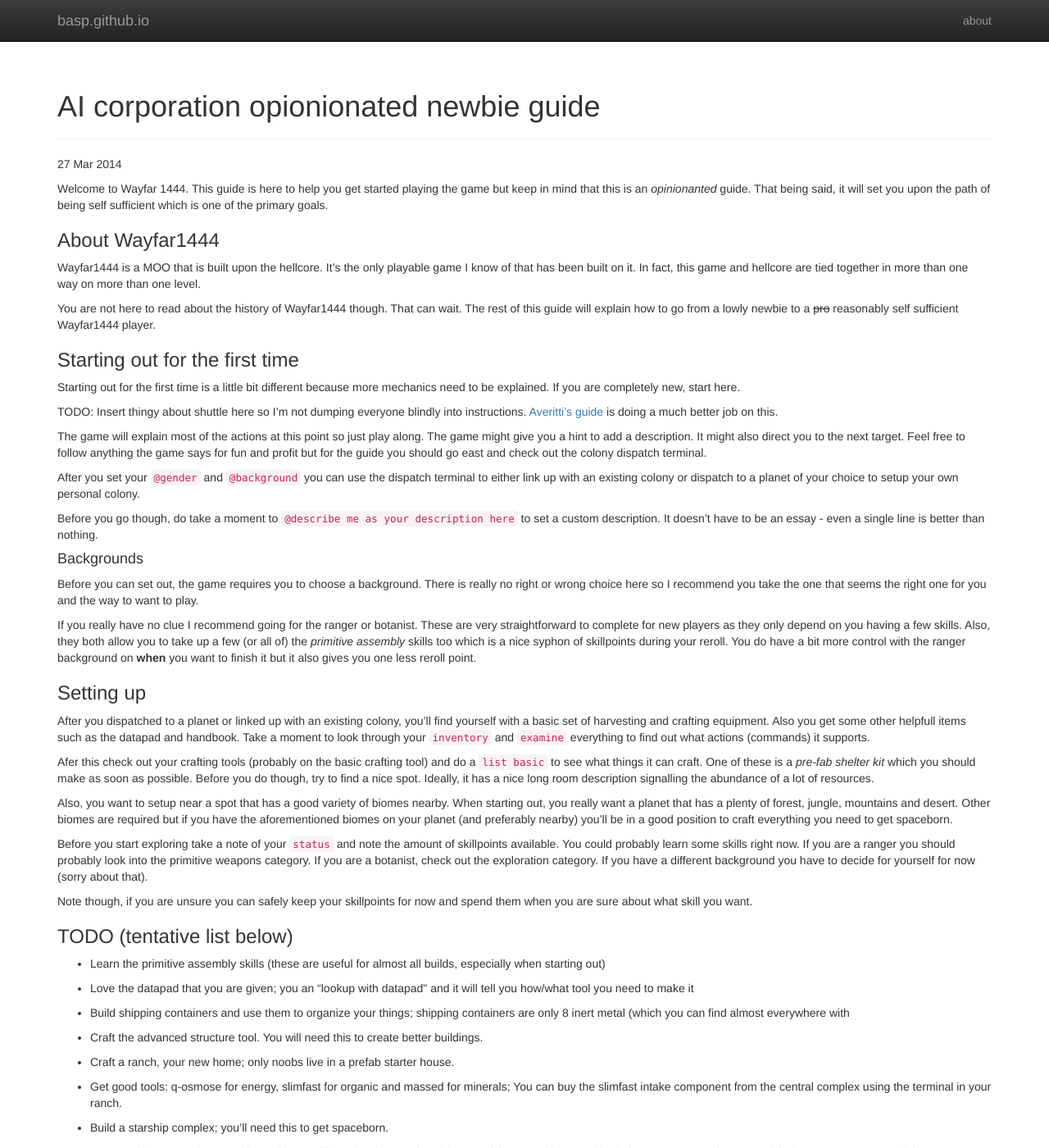
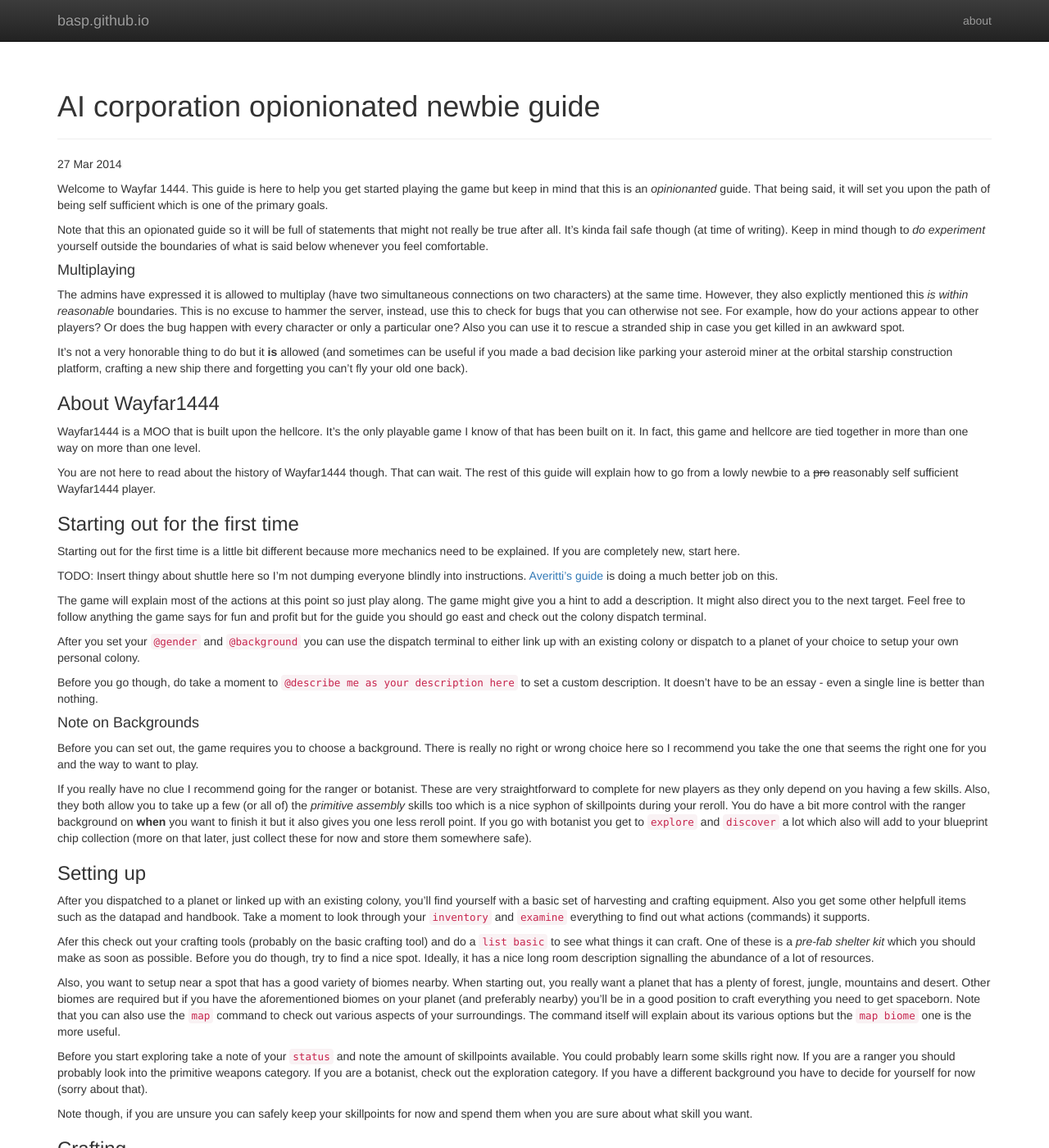
Before and after one commit to basp/basp.github.io, a Jekyll site: the page built from _posts/2014-03-27-AI-opinionated-newbie-guide.md, in a window 1280 px wide and 1400 px high. Shown: the whole window at 82% size. Built offline with Jekyll 4.4.1, drawn with Linux system fonts in a browser that asks for light colours; nearby versions of some CDN libraries; Markdown is read by kramdown in place of the engine named in the settings.

Commit message:
Small spiel on multiplaying

```diff
--- a/_posts/2014-03-27-AI-opinionated-newbie-guide.md
+++ b/_posts/2014-03-27-AI-opinionated-newbie-guide.md
@@ -4,6 +4,13 @@
 layout: post
 ---
 Welcome to Wayfar 1444. This guide is here to help you get started playing the game but keep in mind that this is an _opinionanted_ guide. That being said, it will set you upon the path of being self sufficient which is one of the primary goals.
+
+Note that this an opionated guide so it will be full of statements that might not really be true after all. It's kinda fail safe though (at time of writing). Keep in mind though to _do experiment_ yourself outside the boundaries of what is said below whenever you feel comfortable.
+
+#### Multiplaying
+The admins have expressed it is allowed to multiplay (have two simultaneous connections on two characters) at the same time. However, they also explictly mentioned this _is within reasonable_ boundaries. This is no excuse to hammer the server, instead, use this to check for bugs that you can otherwise not see. For example, how do your actions appear to other players? Or does the bug happen with every character or only a particular one? Also you can use it to rescue a stranded ship in case you get killed in an awkward spot.
+
+It's not a very honorable thing to do but it __is__ allowed (and sometimes can be useful if you made a bad decision like parking your asteroid miner at the orbital starship construction platform, crafting a new ship there and forgetting you can't fly your old one back).
 
 ### About Wayfar1444
 Wayfar1444 is a MOO that is built upon the hellcore. It's the only playable game I know of that has been built on it. In fact, this game and hellcore are tied together in more than one way on more than one level.
@@ -21,21 +28,24 @@
 
 Before you go though, do take a moment to `@describe me as your description here` to set a custom description. It doesn't have to be an essay - even a single line is better than nothing.
 
-#### Backgrounds
+#### Note on Backgrounds
 Before you can set out, the game requires you to choose a background. There is really no right or wrong choice here so I recommend you take the one that seems the right one for you and the way to want to play.
 
-If you really have no clue I recommend going for the ranger or botanist. These are very straightforward to complete for new players as they only depend on you having a few skills. Also, they both allow you to take up a few (or all of) the _primitive assembly_ skills too which is a nice syphon of skillpoints during your reroll. You do have a bit more control with the ranger background on __when__ you want to finish it but it also gives you one less reroll point.
+If you really have no clue I recommend going for the ranger or botanist. These are very straightforward to complete for new players as they only depend on you having a few skills. Also, they both allow you to take up a few (or all of) the _primitive assembly_ skills too which is a nice syphon of skillpoints during your reroll. You do have a bit more control with the ranger background on __when__ you want to finish it but it also gives you one less reroll point. If you go with botanist you get to `explore` and `discover` a lot which also will add to your blueprint chip collection (more on that later, just collect these for now and store them somewhere safe).
 
 ### Setting up
 After you dispatched to a planet or linked up with an existing colony, you'll find yourself with a basic set of harvesting and crafting equipment. Also you get some other helpfull items such as the datapad and handbook. Take a moment to look through your `inventory` and `examine` everything to find out what actions (commands) it supports.
 
 Afer this check out your crafting tools (probably on the basic crafting tool) and do a `list basic` to see what things it can craft. One of these is a _pre-fab shelter kit_ which you should make as soon as possible. Before you do though, try to find a nice spot. Ideally, it has a nice long room description signalling the abundance of a lot of resources.
 
-Also, you want to setup near a spot that has a good variety of biomes nearby. When starting out, you really want a planet that has a plenty of forest, jungle, mountains and desert. Other biomes are required but if you have the aforementioned biomes on your planet (and preferably nearby) you'll be in a good position to craft everything you need to get spaceborn.
+Also, you want to setup near a spot that has a good variety of biomes nearby. When starting out, you really want a planet that has a plenty of forest, jungle, mountains and desert. Other biomes are required but if you have the aforementioned biomes on your planet (and preferably nearby) you'll be in a good position to craft everything you need to get spaceborn. Note that you can also use the `map` command to check out various aspects of your surroundings. The command itself will explain about its various options but the `map biome` one is the more useful.
 
 Before you start exploring take a note of your `status` and note the amount of skillpoints available. You could probably learn some skills right now. If you are a ranger you should probably look into the primitive weapons category. If you are a botanist, check out the exploration category. If you have a different background you have to decide for yourself for now (sorry about that).
 
 Note though, if you are unsure you can safely keep your skillpoints for now and spend them when you are sure about what skill you want.
+
+### Crafting
+
 
 ### TODO (tentative list below)
 * Learn the primitive assembly skills (these are useful for almost all builds, especially when starting out)
```
